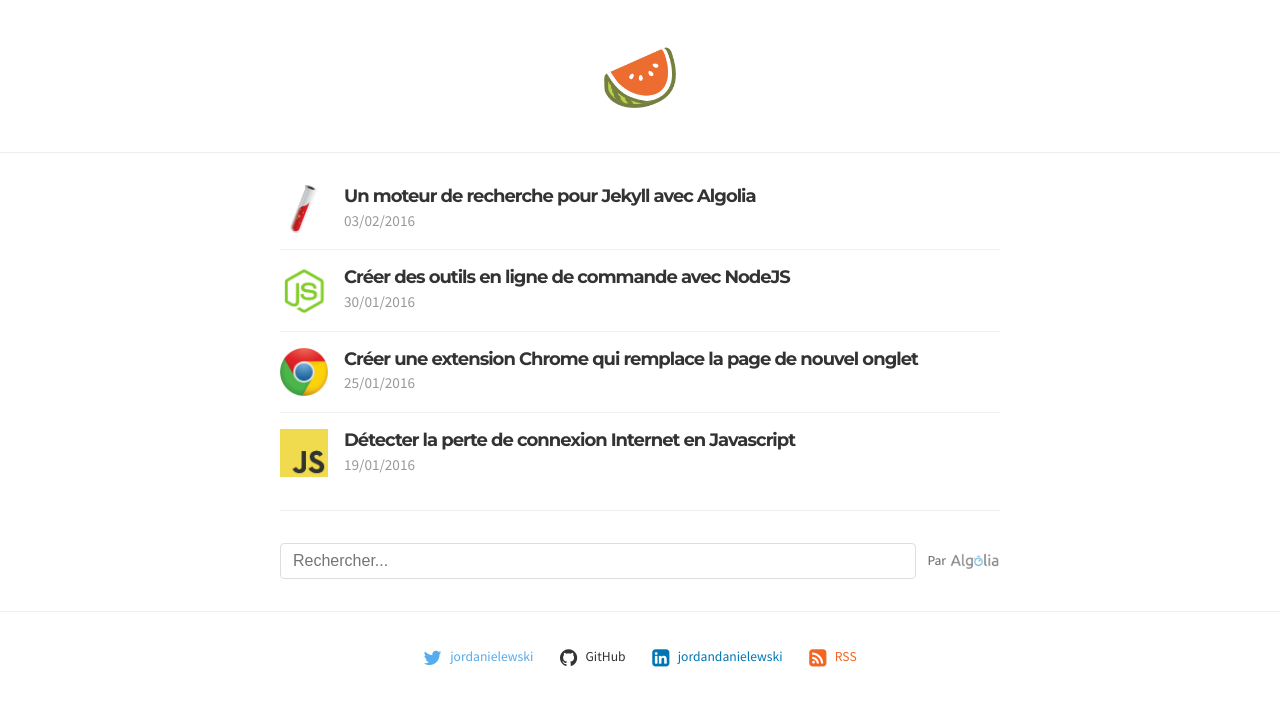
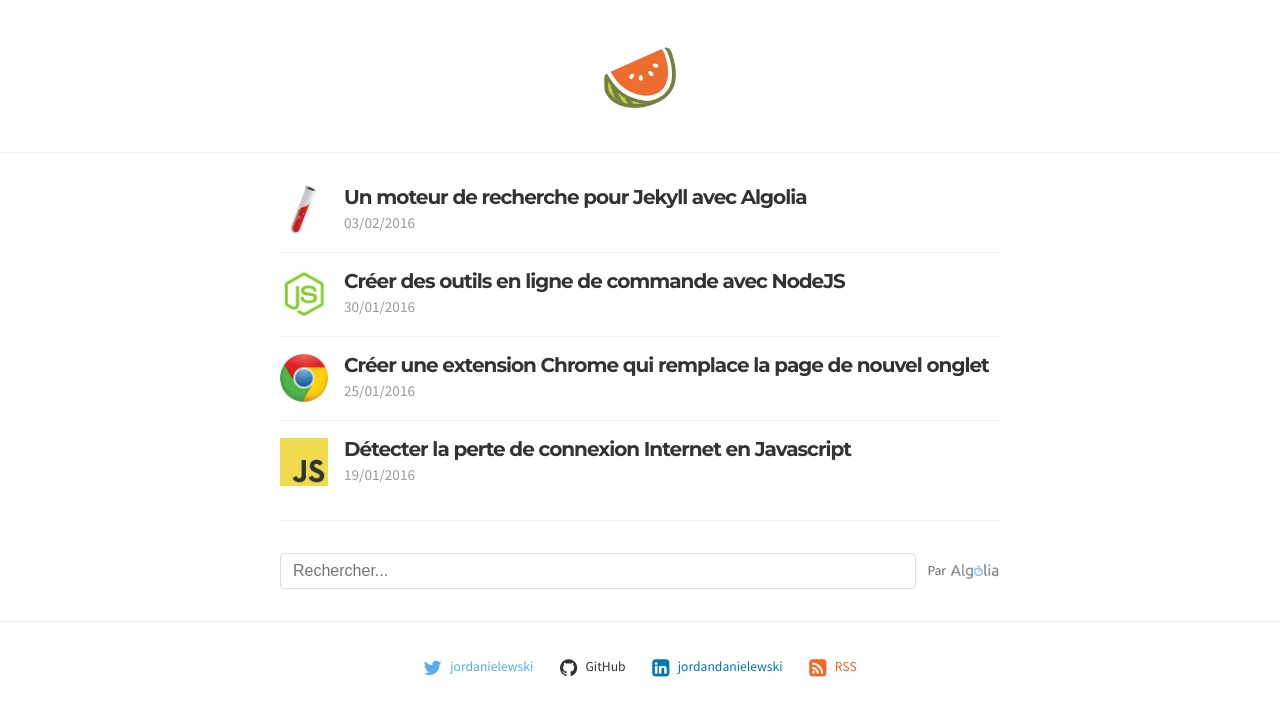
Before and after one commit to kopisusugula/notes, a Jekyll site: the page built from index.html, in a window 1280 px wide. Shown: the top 716 px of the page. Built offline with Jekyll 4.4.1, drawn with Linux system fonts in a browser that asks for light colours; nearby versions of some CDN libraries; library files that are not in the unit come from our copies; comment, search, counter and statistics services are not loaded.

Commit message:
Post title font size

```diff
--- a/_sass/_post-list.scss
+++ b/_sass/_post-list.scss
@@ -57,7 +57,7 @@
 .post-list__title {
   margin: 0;
   margin-bottom: 0;
-  font-size: 1.125rem;
+  font-size: 1.25rem;
 
   @media screen and (max-width: $content-width) {
     font-size: 1rem;
@@ -66,7 +66,7 @@
 
 .post-list__link {
   color: #333;
-  font-size: 1.125rem;
+  font-size: 1.25rem;
 
   &:hover {
     text-decoration: none;
```
